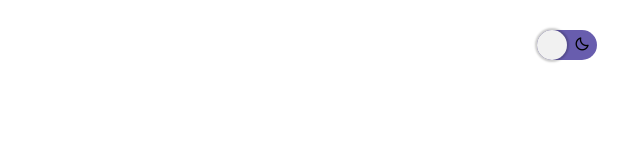
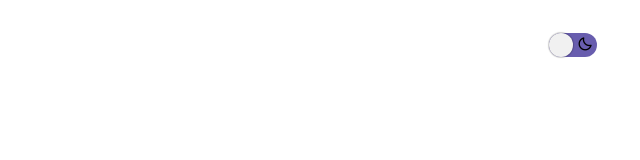
Before and after one commit to higinnamora/Hiwaves-Frequency, a plain HTML site: page index.html in a window 1280 px wide. Shown: the full height of the page, 327-967 px from the left. Drawn offline with nearby package versions, Linux system fonts and the light colour scheme.

Commit message:
Hiwaves-Frequency: width & height changes: dark-mode

```diff
--- a/styles/main.css
+++ b/styles/main.css
@@ -63,8 +63,8 @@
 .switch::after {
   content: "";
   display: block;
-  width: 30px;
-  height: 30px;
+  width: 24px;
+  height: 24px;
   position: absolute;
   background: #f1f1f1;
   top: 0;
@@ -72,7 +72,7 @@
   right: unset;
   border-radius: 100px;
   transition: .3s ease all;
-  box-shadow: 0px 0px 2px 2px rgba(0,0,0,.2);
+  box-shadow: 0px 0px 1px 1px rgba(0,0,0,.2);
 }
 .active {
   background: var(--first-color);
@@ -83,9 +83,9 @@
 }
 .switch span {
   display: block;
-  width: 30px;
-  height: 30px;
-  line-height: 30px;
+  width: 24px;
+  height: 24px;
+  line-height: 24px;
   color: var(--black);
   text-align: center;
 }
```
